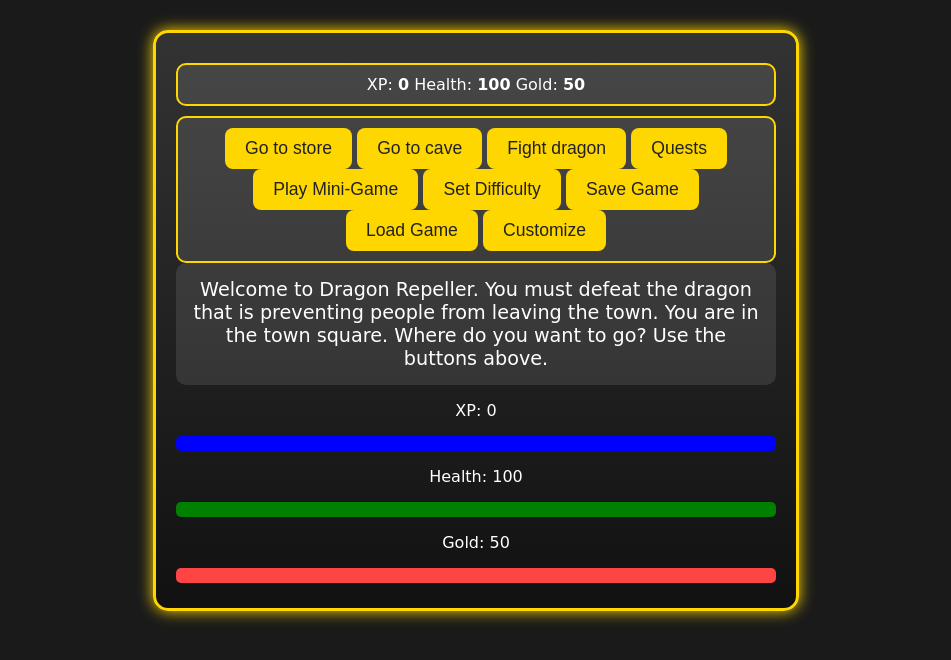
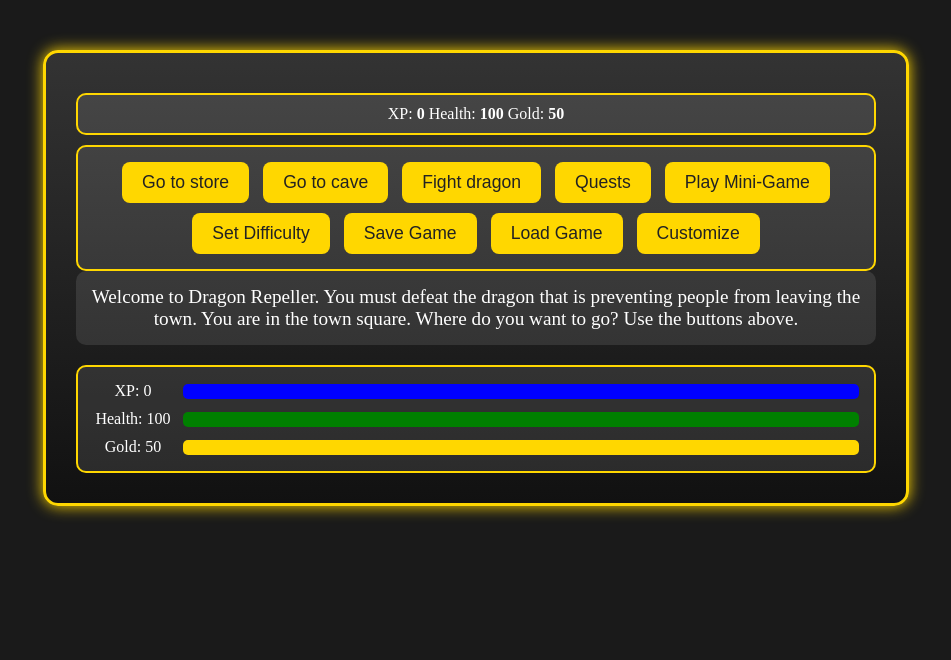
Before and after one commit to SalaamNkinda/Simple-RPG, a plain HTML site: page index.html in a window 1280 px wide. Shown: the whole page, without its empty margins (164-1115 px from the left). Drawn offline with Linux system fonts and the light colour scheme.

Commit message:
Update styles.css

```diff
--- a/styles.css
+++ b/styles.css
@@ -1,18 +1,18 @@
 body {
     background-color: #1a1a1a;
-    font-family: 'MedievalSharp', cursive;
+    font-family: 'MedievalSharp';
     color: #ffffff;
     text-align: center;
   }
 
   #game {
-    max-width: 600px;
+    max-width: 800px;
     background: linear-gradient(to bottom, #333, #111);
     border: 3px solid #ffd700;
     border-radius: 15px;
     box-shadow: 0px 0px 15px #ffd700;
-    padding: 20px;
-    margin: 30px auto;
+    padding: 30px;
+    margin: 50px auto;
   }
 
   #text {
@@ -39,6 +39,7 @@ button {
     border-radius: 8px;
     cursor: pointer;
     transition: 0.3s;
+    margin: 5px;
   }
 
   button:hover {
@@ -55,13 +56,34 @@ button:hover {
     margin-top: 10px;
   }
 
+  #bottomStats {
+    display: flex;
+    flex-direction: column;
+    gap: 10px;
+    padding: 15px;
+    border: 2px solid #ffd700;
+    border-radius: 10px;
+    background: rgba(255, 255, 255, 0.1);
+    margin-top: 20px;
+  }
+
+  .stat-item {
+    display: flex;
+    align-items: center;
+    gap: 10px;
+  }
+
+  .stat-item p {
+    margin: 0;
+    flex: 0 0 80px;
+  }
+
   .progress-bar {
-    width: 100%;
+    flex: 1;
     height: 15px;
     background-color: #333;
     border-radius: 5px;
     overflow: hidden;
-    margin: 5px 0;
   }
 
   .progress-bar div {
@@ -73,3 +95,4 @@ button:hover {
 
   #healthBar div { background-color: green; }
   #xpBar div { background-color: blue; }
+  #goldBar div { background-color: #ffd700; }
```
Lines whose indentation alone changed are shown as unchanged.
